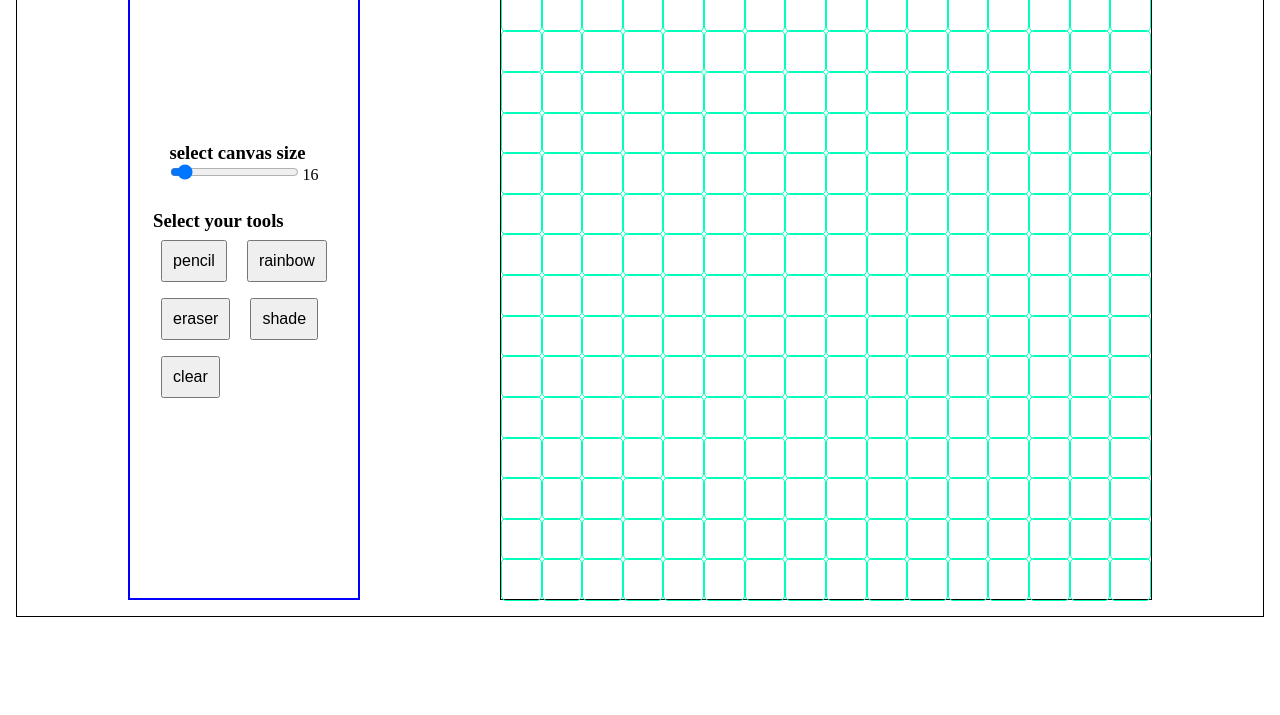
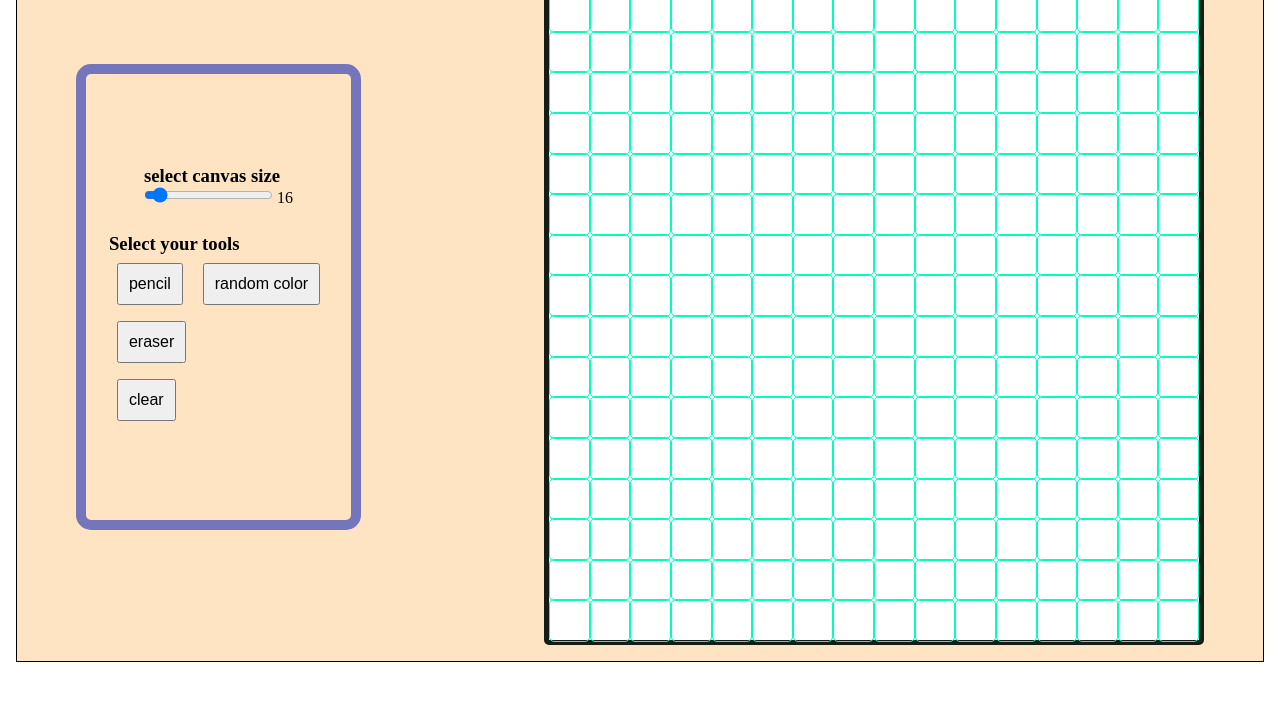
Before and after one commit to devsoumyadip/Etch-a-Sketch, a plain HTML site: page index.html in a window 1280 px wide. Shown: the part 85-800 px from the top of the page. Drawn offline with Linux system fonts and the light colour scheme.

Commit message:
rainbow colour & shading remaining

```diff
--- a/index.html
+++ b/index.html
@@ -18,19 +18,22 @@
                 <h3>Select your tools</h3>
                 <div class="btnBox">
                     <button class="btn" id="pencil">pencil</button>
-                    <button class="btn" id="rainbow">rainbow</button>
+                    <button class="btn" id="rainbow">random color</button>
                 </div>
                 <div class="btnBox">
                     <button class="btn"  id="eraser">eraser</button>
-                    <button class="btn" id="shade">shade</button>
+                    <!-- <button class="btn" id="shade">shade</button> -->
                 </div>
                 <div class="btnBox">
                     <button class="btn" id="clear">clear</button>
                 </div>
             </div>
         </div>
-        <div class="canvas">
-            <!-- canvas will be created via js  -->
+        <div class="box">
+            <h1>Etch-a-Sketch</h1>
+            <div class="canvas">
+                <!-- canvas will be created via js  -->
+            </div>
         </div>
     </div>
     <script src="script1.js"></script>
--- a/style.css
+++ b/style.css
@@ -3,17 +3,21 @@
     padding: 0;
 }
 .container{
+    background-color: bisque;
     display: flex;
     gap: 140px;
     margin: 16px;
     padding: 16px;
     border: 1px solid black;
-    justify-content: center;
+    justify-content: space-evenly;
+    align-items: center;
 }
 .canvas{
     width: 650px;
     height: 650px;
-    border: 1px solid black;
+    border: 5px solid rgb(21, 29, 25);
+    border-radius: 5px;
+    background-color: white;
 }
 .toolsBox{
     display: flex;
@@ -22,13 +26,15 @@
     justify-content: center;
     padding: 23px;
     gap: 26px;
-    border: 2px solid blue;
+    border: 10px solid rgb(117, 117, 188);
+    border-radius: 15px;
+    height: 400px;
 }
 
 
 
 .square{
-    border: 1px solid rgb(0, 255, 187);
+    border: 0.5px solid rgb(0, 255, 187);
     border-radius: 5px;
 }
 .row{
```
